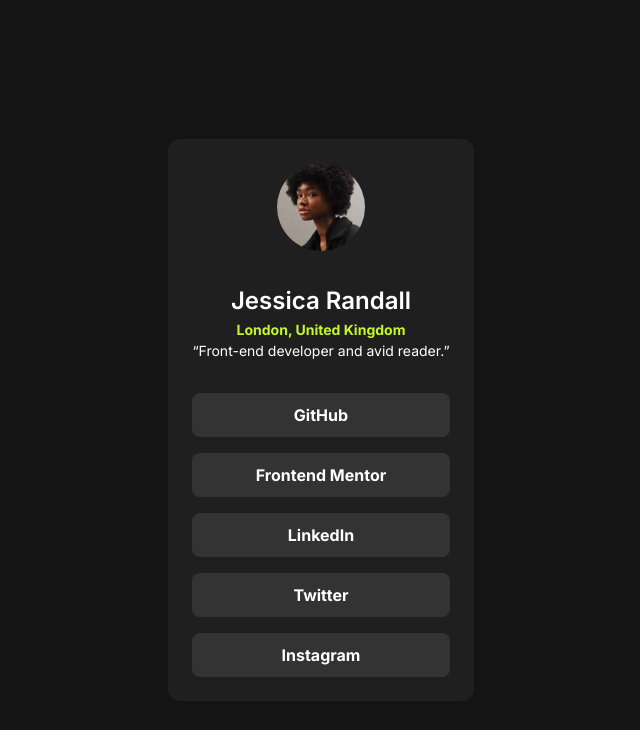
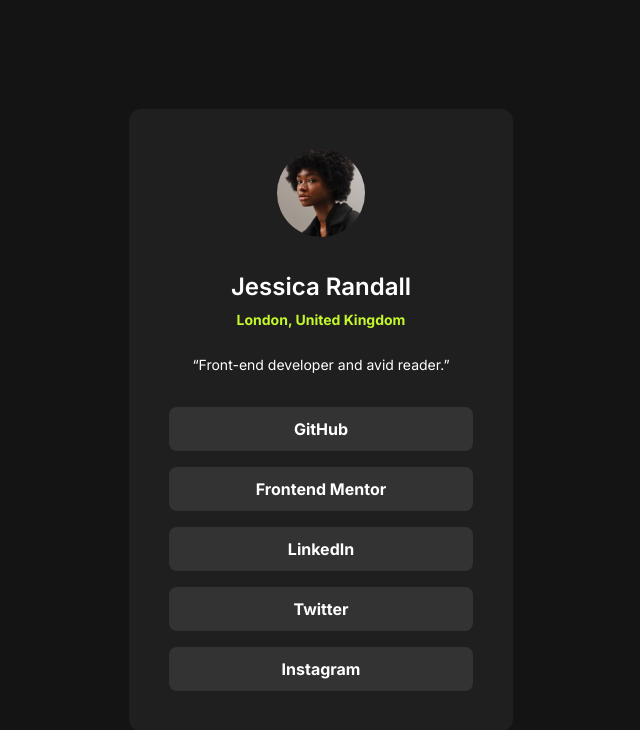
Before and after one commit to ashea29/social-links-profile-solution, a website built with Vite: page src/index.html in a window 1280 px wide. Shown: the whole page, without its empty margins (319-959 px from the left). Built offline with nearby package versions, Linux system fonts and the light colour scheme.

Commit message:
completed styles

```diff
--- a/src/index.html
+++ b/src/index.html
@@ -2,7 +2,7 @@
 <html lang="en">
   <head>
     <meta charset="UTF-8" />
-    <link rel="icon" type="image/svg+xml" href="/favicon-32x32.png" />
+    <link rel="icon" type="image/svg+xml" href="./images/favicon-32x32.png" />
     <meta name="viewport" content="width=device-width, initial-scale=1.0" />
     <title>Social Links Profile Solution - AJS</title>
     <link rel="preconnect" href="https://fonts.googleapis.com" />
@@ -20,17 +20,19 @@
       </header>
       <main class="main">
         <div class="profile-card">
-          <div class="profile-card__user-img">
+          <div class="profile-card__img">
             <img src="./images/avatar-jessica.jpeg" alt="profile image" />
           </div>
-          <div class="profile-card__user-info">
-            <h2 class="profile-card__user-name">Jessica Randall</h2>
-            <h3 class="profile-card__user-location">London, United Kingdom</h3>
-            <p class="profile-card__user-headline">
+          <div class="profile-card__user">
+            <div class="profile-card__user__info">
+              <h2 class="profile-card__user__name">Jessica Randall</h2>
+              <p class="profile-card__user__location">London, United Kingdom</p>
+            </div>
+            <p class="profile-card__user__bio">
               &ldquo;Front-end developer and avid reader.&rdquo;
             </p>
           </div>
-          <ul class="profile-card__user-social-links">
+          <ul class="profile-card__user__social-links">
             <li><a href="#">GitHub</a></li>
             <li><a href="#">Frontend Mentor</a></li>
             <li><a href="#">LinkedIn</a></li>
--- a/src/style.scss
+++ b/src/style.scss
@@ -133,24 +133,25 @@
   margin-inline: auto;
   background-color: var(--bg-main);
   border-radius: var(--radius-24);
-  padding: var(--space-2);
 }
 
 .profile-card,
-.profile-card__user-social-links {
+.profile-card__user,
+.profile-card__user__info,
+.profile-card__user__social-links {
   @include flex-column;
   align-items: center;
 }
 
 .profile-card {
   gap: var(--space-2);
-  max-width: 384px;
-  padding: 1.5rem;
+  width: min(calc(100% - 2rem), 384px);
+  padding: 2.5rem;
   background-color: var(--bg-card);
   border-radius: var(--radius-12);
   color: var(--text-color-primary);
 
-  &__user-img {
+  &__img {
     border-radius: var(--radius-round);
     overflow: hidden;
     width: 88px;
@@ -162,27 +163,35 @@
     }
   }
 
-  &__user-name, &__user-location, &__user-headline {
+  &__user {
+    gap: 1.5rem;
+  }
+
+  &__user__info {
+    gap: 0.25rem;
+  }
+
+  &__user__name, &__user__location, &__user__bio {
     line-height: 150%;
     text-align: center;
   }
 
-  &__user-location, &__user-headline {
+  &__user__location, &__user__bio {
     font-size: 0.875rem;
   }
 
-  &__user-name {
+  &__user__name {
     font-size: 1.5rem;
     font-weight: 600;
   }
 
-  &__user-location {
+  &__user__location {
     font-size: 0.875rem;
     font-weight: 700;
     color: var(--text-color-accent);
   }
 
-  &__user-social-links {
+  &__user__social-links {
     gap: var(--space-1);
     list-style: none;
     padding: 0;
@@ -190,15 +199,27 @@
     width: 100%;
 
     li {
-      padding: 0.75rem;
+
       border-radius: var(--radius-8);
       background-color: var(--bg-card-link);
       width: 100%;
       text-align: center;
+
+      a {
+        display: inline-block;
+        width: 100%;
+        height: 100%;
+        padding: 0.75rem;
+      }
     }
 
     li:hover {
       background-color: var(--color-primary);
+      cursor: pointer;
+
+      a {
+        color: var(--bg-card-link);
+      }
     }
 
     a {
@@ -209,14 +230,15 @@
   }
 }
 
-@media screen and (max-width: 770px) {
+@media screen and (min-width: 381px) and (max-width: 770px) {
   .profile-card {
-    max-width: 456px;
+    min-width: 456px;
   }
 }
 
 @media screen and (max-width: 380px) {
   .profile-card {
-    max-width: 327px;
+    min-width: 327px;
+    padding: 1.5rem;
   }
 }
```
